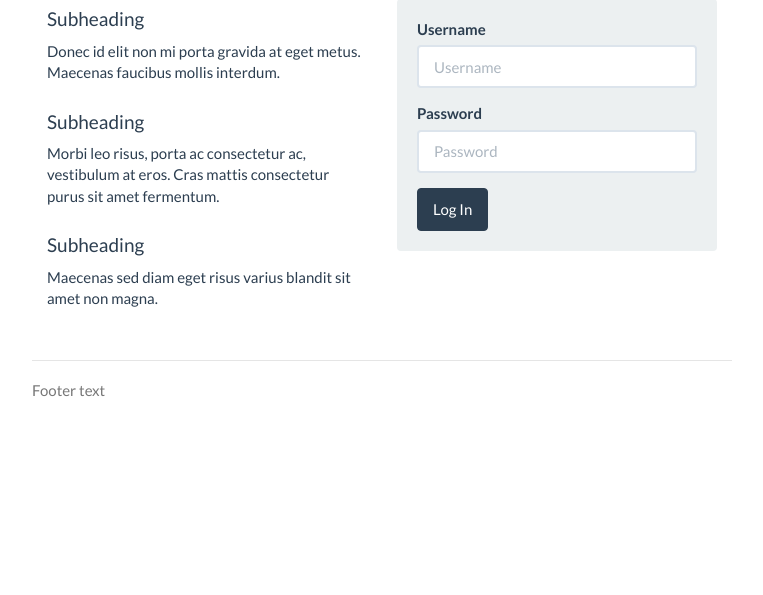
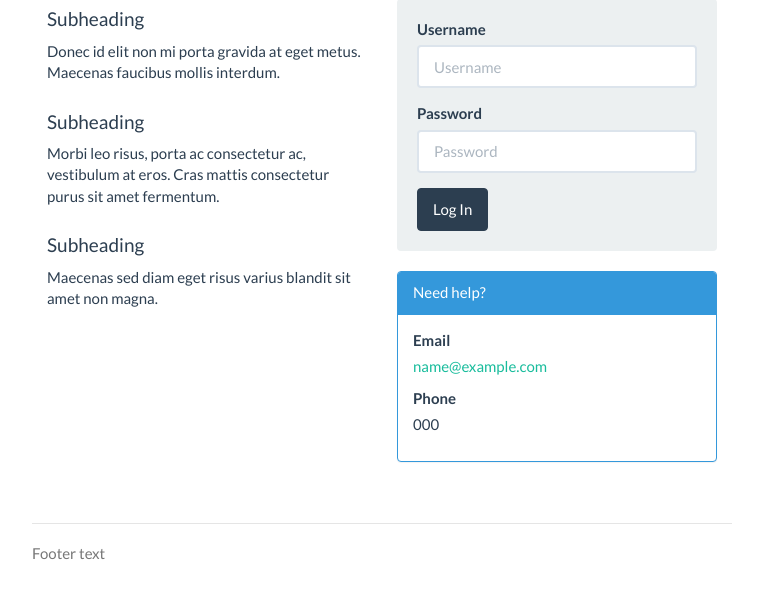
Before and after one commit to MetaArchive/etd-drop, a Django app: template etd_drop_app/templates/registration/login.html in a window 1280 px wide. Shown: the part 227-822 px from the top of the page, without its empty margins (258-1021 px from the left). Before the commit the page ends 623 px from the top, so only its background shows below. Run offline with Django 3.2, Linux system fonts and the light colour scheme; the template is opened without the code that fills it: most values are stand-ins (such as "Sample title", 1, 10 or a date in 2020).

Commit message:
Add settings and UI for contact info. Fixes #9

```diff
--- a/etd_drop_app/templates/registration/login.html
+++ b/etd_drop_app/templates/registration/login.html
@@ -32,6 +32,21 @@
       </form>
       {% endif %}
     </div>
+    {% if contact_email or contact_phone %}
+    <div class="panel panel-info" id="contact-info">
+      <div class="panel-heading">Need help?</div>
+      <div class="panel-body">
+        {% if contact_email %}
+        <label>Email</label>
+        <p><a href="">{{ contact_email|urlize }}</p>
+        {% endif %}
+        {% if contact_phone %}
+        <label>Phone</label>
+        <p>{{ contact_phone }}</p>
+        {% endif %}
+      </div>
+    </div>
+    {% endif %}
   </div>
 </div>
 {% endblock %}
--- a/etd_drop_app/urls.py
+++ b/etd_drop_app/urls.py
@@ -7,7 +7,7 @@ urlpatterns = patterns('',
 	url(r'^$', 'etd_drop_app.views.index', name='index'),
 
 	# /login
-    url(r'^login$', 'django.contrib.auth.views.login', {'extra_context': {'title': 'Log In'}}),
+    url(r'^login$', 'etd_drop_app.views.login'),
     # /logout
     url(r'^logout$', 'etd_drop_app.views.logout_view'),
 
```
Also changed, not shown: etd_drop/settings.py (+6 -1 lines), etd_drop_app/views.py (+9 -1 lines).
